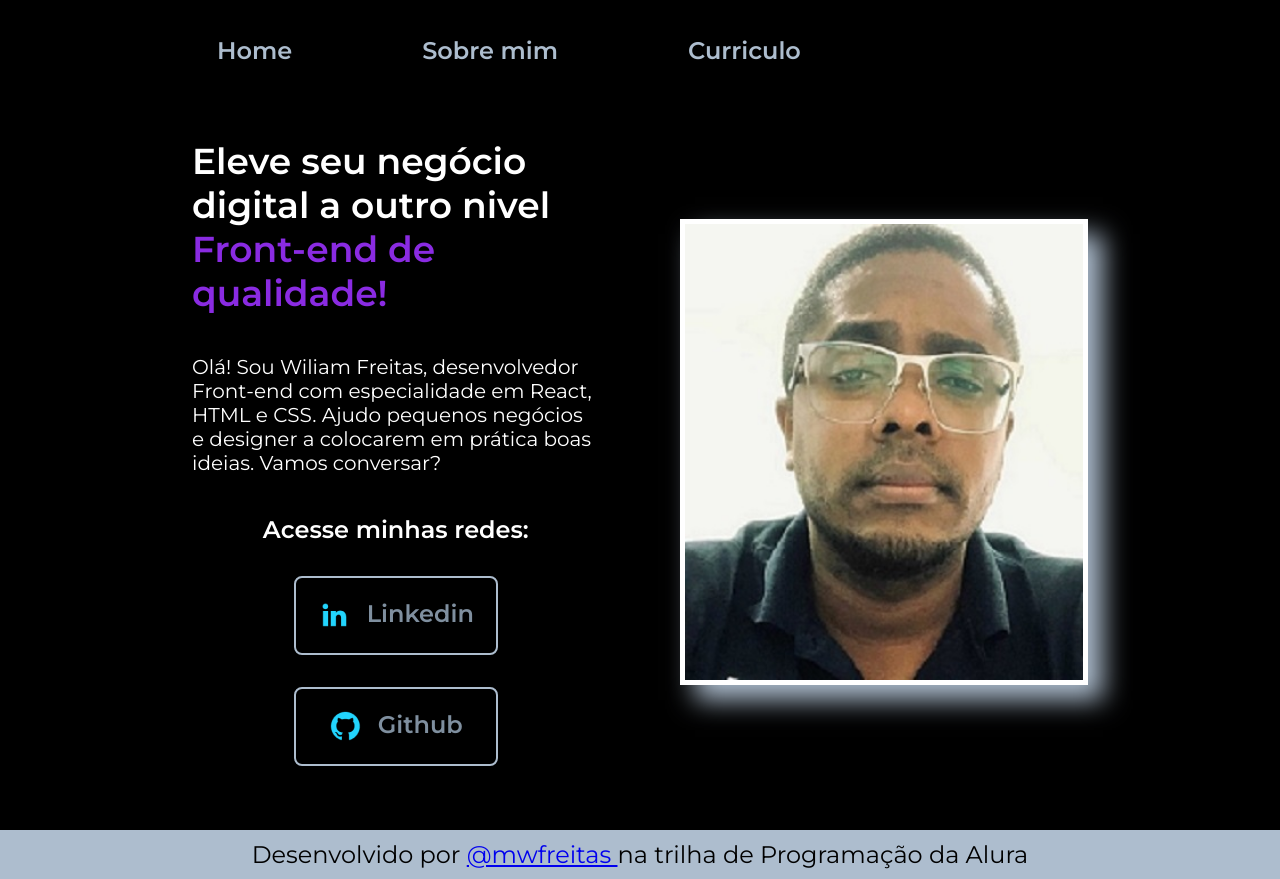
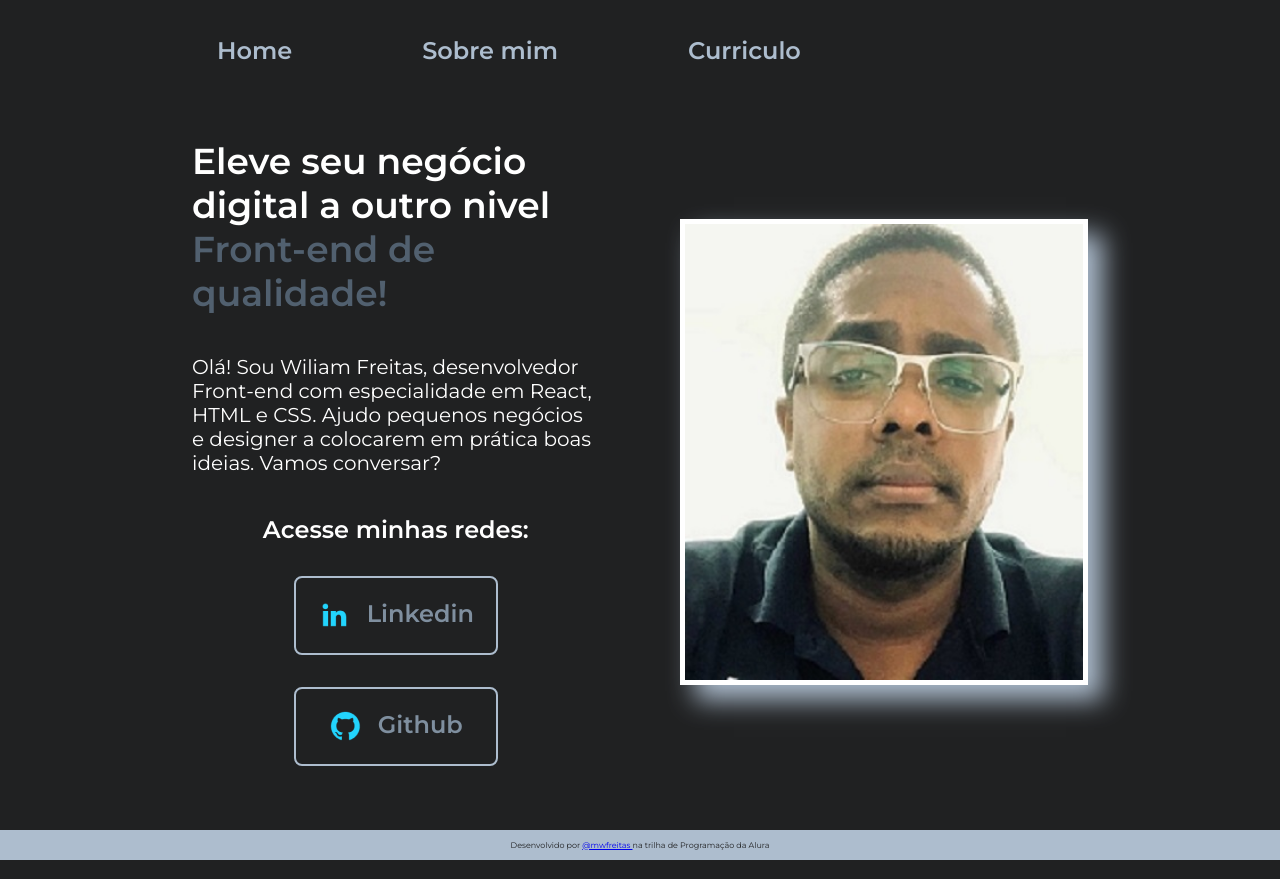
Before and after one commit to owiliamfreitas/portifolio, a plain HTML site: page index.html in a window 1280 px wide. Drawn offline with Linux system fonts and the light colour scheme.

Commit message:
style.css

```diff
--- a/Style/style.css
+++ b/Style/style.css
@@ -1,5 +1,5 @@
 :root {
-    --cor-primaria: #000000;
+    --cor-primaria: #202122;
     --cor-secundaria: #7f8f9f;
     --cor-terciaria: #adbdce;
     --cor-hover: #272727;
@@ -24,7 +24,7 @@ body {
 }
 
 .titulo-destaque {
-    color: blueviolet
+    color: #51606f
 }
 
 h1 {
@@ -135,7 +135,7 @@ footer {
     padding: 10px;
     text-align: center;
     font-family: var(--fonte-secundaria);
-    font-size: 1.5rem;
+    font-size: 0.5rem;
     font-weight: 100;
 
 
@@ -226,4 +226,5 @@ footer {
 
 
 
+
 }
```
